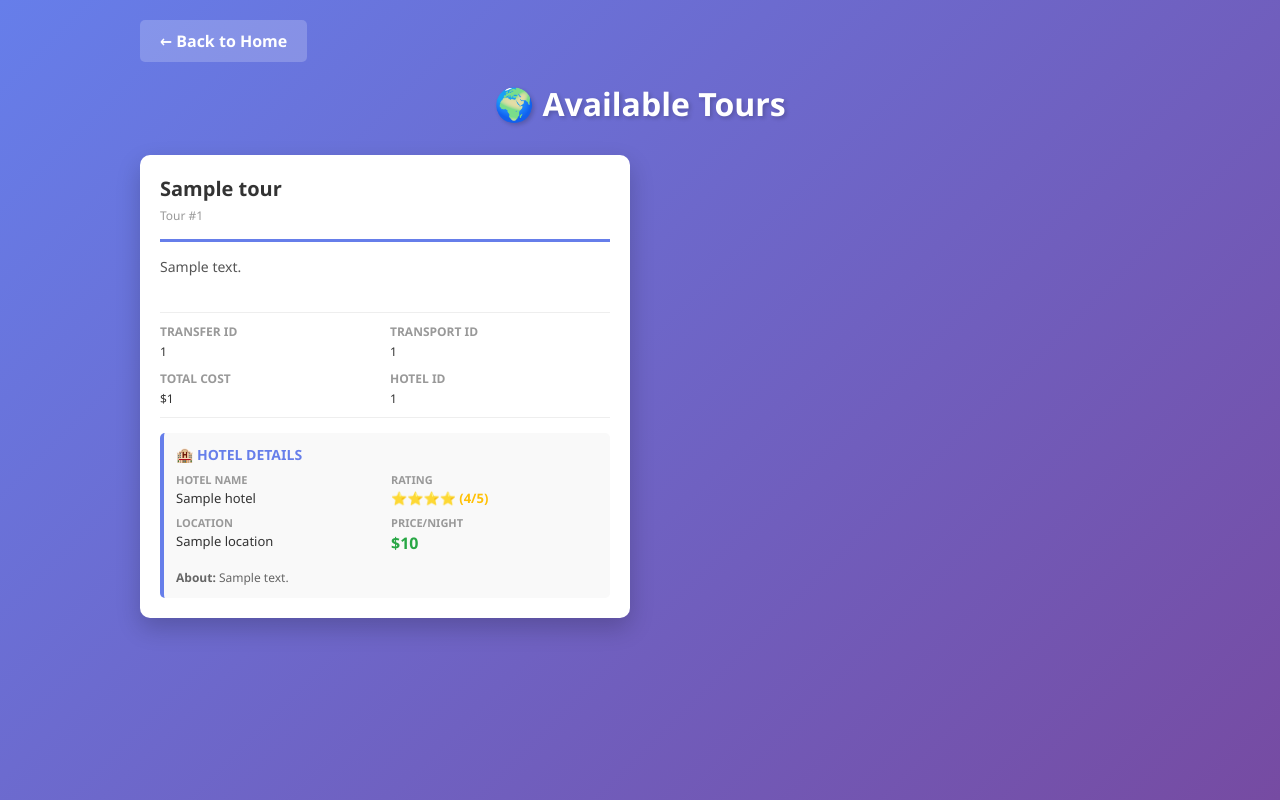
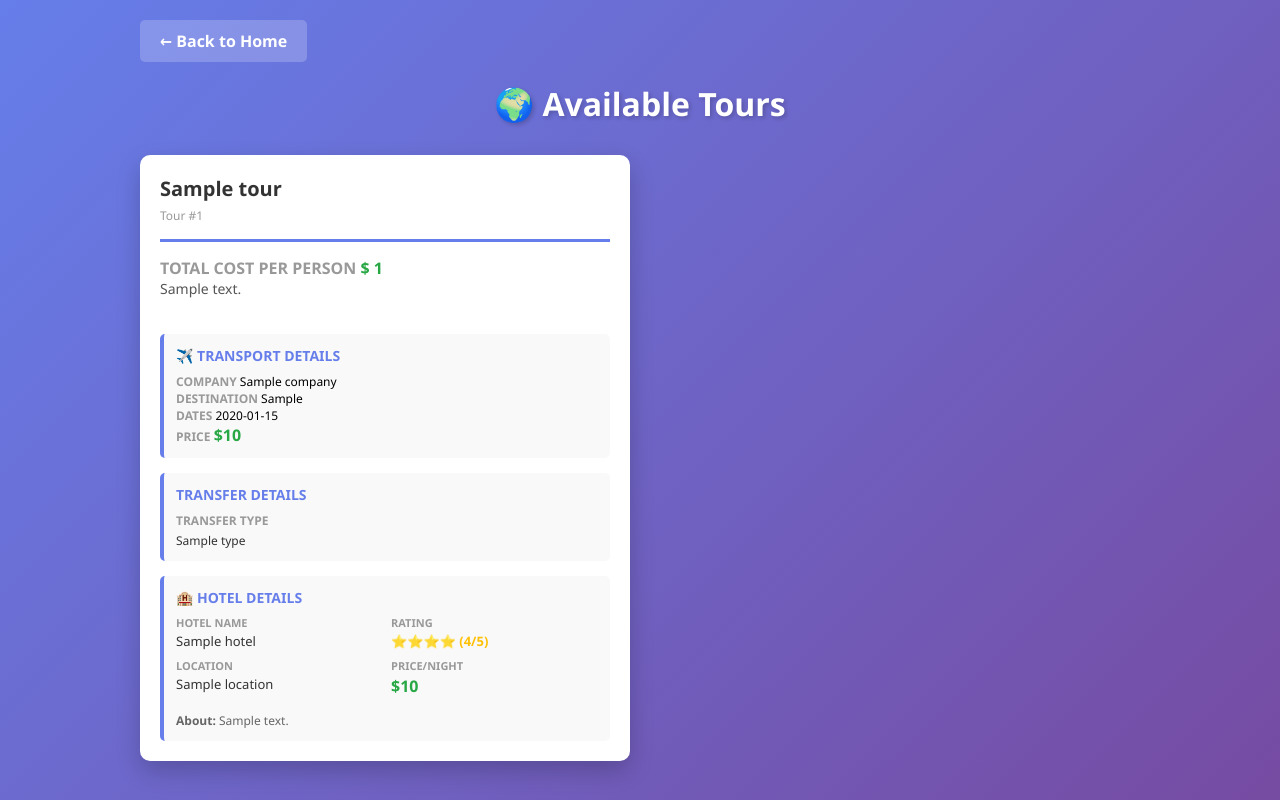
Before and after one commit to Maximovex/case3_mysql, a FastAPI app: template templates/tours.html in a window 1280 px wide. Run offline with FastAPI, Linux system fonts and the light colour scheme; the template is opened without the code that fills it: most values are stand-ins (such as "Sample title", 1, 10 or a date in 2020).

Commit message:
calculated total cost and added to tour cards. Adjusted database columns

```diff
--- a/main.py
+++ b/main.py
@@ -1,34 +1,18 @@
 from fastapi import FastAPI,Depends
-from fastapi.staticfiles import StaticFiles
-from fastapi.responses import FileResponse
 from fastapi.templating import Jinja2Templates
 from starlette.requests import Request
 from schemas import SToursAdd, STours
-from database import Base, Tours, Customers, Orders, Managers, Hotels, Transportations,async_sessionmaker,new_session
+from database import Base, Tours, Customers, Orders, Managers, Hotels, Transportations,Transfers,async_sessionmaker,new_session
 from sqlalchemy import select
-import os
+import uvicorn
 
 templates = Jinja2Templates(directory="templates")
 
 app = FastAPI()
 
-@app.get("/addtour")
-async def read_root(request: Request):
-    async with new_session() as session:
-        hotels = await session.execute(select(Hotels))
-        hotels_list = [
-            {
-                'id': hotel.id,
-                'name': hotel.name,
-                'location': hotel.location,
-                'rating': hotel.rating,
-                'price': hotel.price
-            }
-            for hotel in hotels.scalars().all()
-        ]
-    return templates.TemplateResponse('index.html', {"request": request, "hotels": hotels_list})
 
-@app.get("/tours/")
+
+@app.get("/")
 async def tours_page(request: Request):
     async with new_session() as session:
         tours = await session.execute(select(Tours))
@@ -40,10 +24,9 @@ async def tours_page(request: Request):
                 'id': tour.id,
                 'name': tour.name,
                 'description': tour.description,
-                'transfer_id': tour.transfer_id,
-                'hotels_id': tour.hotels_id,
-                'transport_id': tour.transport_id,
-                'total_cost': tour.total_cost,
+                'transfer':None,
+                'transport':None,
+                'total_cost': None,
                 'hotel': None
             }
 
@@ -60,6 +43,30 @@ async def tours_page(request: Request):
                         'price': hotel.price,
                         'description': hotel.description
                     }
+            # Fetch related transport if transport_id exists
+            if tour.transport_id:
+                transport = await session.execute(select(Transportations).where(Transportations.id == tour.transport_id))
+                transport = transport.scalar_one_or_none()
+                if transport:
+                    tour_dict['transport'] = {
+                        'id': transport.id,
+                        'type': transport.type,
+                        'company': transport.company,
+                        'price': transport.price,
+                        'from_to': transport.from_location + " to " + transport.to_location,
+                        'dates': str(transport.from_date) + " - " + str(transport.to_date)
+                    }
+            # Fetch related transfer if transfer_id exists
+            if tour.transfer_id:
+                transfer = await session.execute(select(Transfers).where(Transfers.id == tour.transfer_id))
+                transfer = transfer.scalar_one_or_none()
+                if transfer:
+                    tour_dict['transfer'] = {
+                        'id': transfer.id,
+                        'type': transfer.type,
+                        'price': transfer.price,
+                    }
+            tour_dict['total_cost'] = sum([hotel.price,transport.price,transfer.price])
 
             result.append(tour_dict)
 
@@ -101,12 +108,68 @@ async def read_hotels():
             result.append(hotel_dict)
     return result
 
-@app.post("/tours-create/")
-async def create_tour(data: SToursAdd=Depends()):
+@app.post("/addtour")
+async def create_tour(request: Request):
+    form_data = await request.form()
+
+    # Parse form data
+    tour_data = {
+        'name': form_data.get('name'),
+        'description': form_data.get('description') or None,
+        'transfer_id': int(form_data.get('transfer_id')) if form_data.get('transfer_id') else None,
+        'hotels_id': int(form_data.get('hotels_id')) if form_data.get('hotels_id') else None,
+        'transport_id': int(form_data.get('transport_id')) if form_data.get('transport_id') else None,
+        'total_cost': float(form_data.get('total_cost')) if form_data.get('total_cost') else None,
+    }
+
     async with new_session() as session:
-        tour_dict=data.model_dump()
-        tour = Tours(**tour_dict)
-        session.add(tour)
-        await session.flush()
-        await session.commit()
-    return tour
+        try:
+            # Create tour
+            tour = Tours(**tour_data)
+            session.add(tour)
+            await session.flush()
+            await session.commit()
+
+            # Fetch hotels for response
+            hotels = await session.execute(select(Hotels))
+            hotels_list = [
+                {
+                    'id': hotel.id,
+                    'name': hotel.name,
+                    'location': hotel.location,
+                    'rating': hotel.rating,
+                    'price': hotel.price
+                }
+                for hotel in hotels.scalars().all()
+            ]
+
+            return templates.TemplateResponse('index.html', {
+                "request": request,
+                "hotels": hotels_list,
+                "success": "Tour created successfully! 🎉",
+                "success_show": True
+            })
+        except Exception as e:
+            # Fetch hotels for response
+            hotels = await session.execute(select(Hotels))
+            hotels_list = [
+                {
+                    'id': hotel.id,
+                    'name': hotel.name,
+                    'location': hotel.location,
+                    'rating': hotel.rating,
+                    'price': hotel.price
+                }
+                for hotel in hotels.scalars().all()
+            ]
+
+            return templates.TemplateResponse('index.html', {
+                "request": request,
+                "hotels": hotels_list,
+                "error": f"Error creating tour: {str(e)}",
+                "error_show": True
+            })
+
+if __name__ == "__main__":
+
+    uvicorn.run("main:app", reload=True)
--- a/pyproject.toml
+++ b/pyproject.toml
@@ -8,6 +8,7 @@ dependencies = [
     "aiomysql>=0.3.2",
     "fastapi>=0.123.5",
     "jinja2>=3.1.6",
+    "pydantic[email]>=2.12.5",
     "pymysql>=1.1.2",
     "sqlalchemy>=2.0.44",
     "uvicorn>=0.38.0",
--- a/schemas.py
+++ b/schemas.py
@@ -1,4 +1,4 @@
-from pydantic import BaseModel
+from pydantic import BaseModel, EmailStr
 
 class SToursAdd(BaseModel):
     name: str
@@ -16,7 +16,7 @@ class SCustomersAdd(BaseModel):
     name: str
     surname: str
     status: str
-    email: str
+    email: EmailStr
     phone: str
     order_id: int | None = None
 
@@ -37,7 +37,7 @@ class SOrders(SOrdersAdd):
 class SManagersAdd(BaseModel):
     name: str
     surname: str
-    email: str
+    email: EmailStr
     phone: str
 
 class SManagers(SManagersAdd):
--- a/templates/tours.html
+++ b/templates/tours.html
@@ -207,35 +207,63 @@
                             <div class="tour-title">{{ tour.name }}</div>
                             <div class="tour-id">Tour #{{ tour.id }}</div>
                         </div>
+                        <div class="meta-item">
+
+                                <div class="hotel-value price">
+                                    <span class="meta-label">Total Cost per person</span>
+                                    <span class="price">$ {{ tour.total_cost  | default('N/A') }} </span>
+
+                                </div>
+                        </div>
 
                         {% if tour.description %}
                             <div class="tour-description">{{ tour.description }}</div>
                         {% endif %}
 
-                        <div class="tour-meta">
+                        <div class="hotel-section">
+
                             <div class="meta-item">
-                                <div class="meta-label">Transfer ID</div>
-                                <div class="meta-value">{{ tour.transfer_id or 'N/A' }}</div>
+                                {% if tour.transport %}
+                                    <div class="transport-section">
+                                        <div class="hotel-title">✈️ Transport Details</div>
+                                        <div class="transport-info">
+                                            <div class="transport-item">
+                                                <span class="meta-label">Company</span>
+                                                <span class="transport-value">{{ tour.transport.company }}</span>
                                             </div>
-                            <div class="meta-item">
-                                <div class="meta-label">Transport ID</div>
-                                <div class="meta-value">{{ tour.transport_id or 'N/A' }}</div>
+
+
+                                            <div class="transport-item">
+                                                <span class="meta-label">Destination</span>
+                                                <span class="transport-value">{{ tour.transport.from_to or 'N/A' }}</span>
                                             </div>
-                            <div class="meta-item">
-                                <div class="meta-label">Total Cost</div>
-                                <div class="meta-value">
-                                    {% if tour.total_cost %}
-                                        ${{ tour.total_cost }}
-                                    {% else %}
-                                        Not specified
+                                            <div class="transport-item">
+                                                <span class="meta-label">Dates</span>
+                                                <span class="transport-value">{{ tour.transport.dates or 'N/A' }}</span>
+                                            </div>
+                                            <div class="transport-item">
+                                                <span class="meta-label">Price</span>
+                                                <span class="transport-value price">${{ tour.transport.price }}</span>
+                                            </div>
+                                        </div>
+                                    </div>
                                 {% endif %}
                             </div>
                         </div>
+
+
+                        <div class="hotel-section">
+                            <div class="hotel-title">Transfer Details</div>
                             <div class="meta-item">
-                                <div class="meta-label">Hotel ID</div>
-                                <div class="meta-value">{{ tour.hotels_id or 'N/A' }}</div>
+                                {% if tour.transfer %}
+                                    <div class="meta-label">Transfer Type</div>
+                                    <div class="meta-value">{{ tour.transfer.type or 'N/A' }}</div>
+                                {% endif %}
                             </div>
+
                         </div>
+
+
 
                         <div class="hotel-section">
                             <div class="hotel-title">🏨 Hotel Details</div>
```
Also changed, not shown: database.py (+9 -2 lines), templates/index.html (+16 -51 lines), 1 other file. Lines whose indentation alone changed are shown as unchanged.
